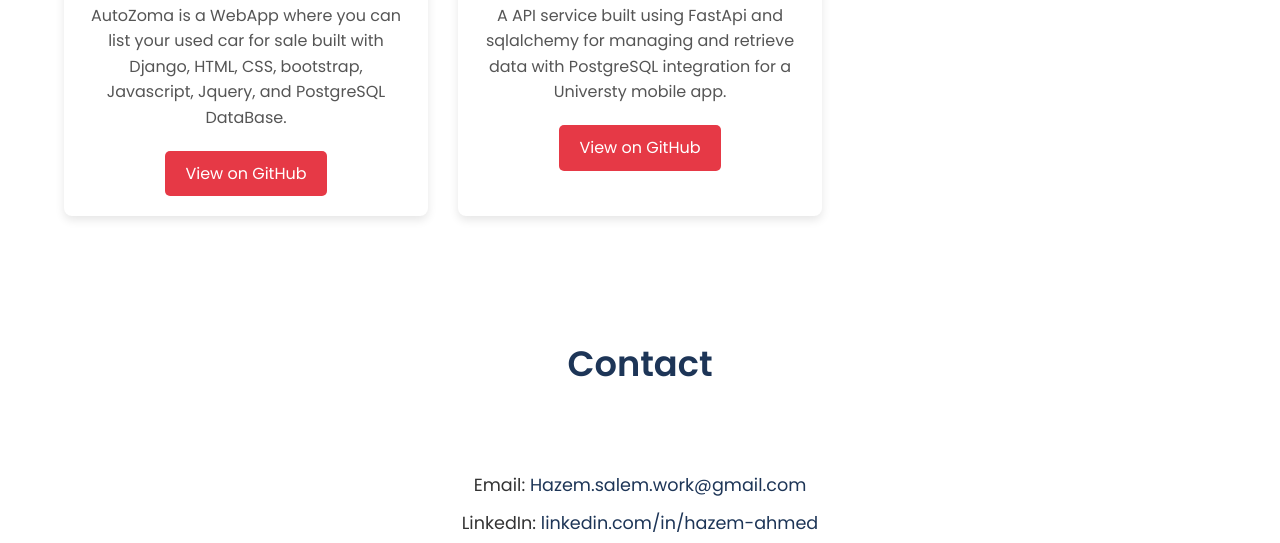
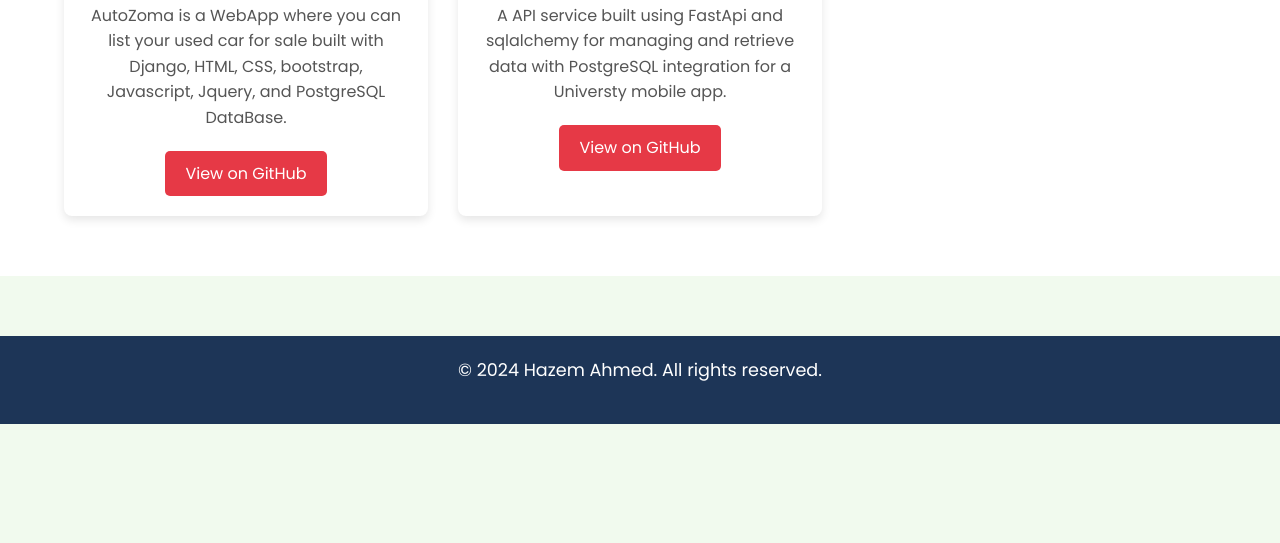
Before and after one commit to Hazem-Ahmed-Salem/Hazem-Ahmed-Salem.github.io, a plain HTML site: page index.html in a window 1280 px wide. Shown: the part 1239-1782 px from the top of the page. After the commit the page ends 1663 px from the top, so only its background shows below. Drawn offline with Linux system fonts and the light colour scheme.

Commit message:
Update index.html

```diff
--- a/index.html
+++ b/index.html
@@ -19,8 +19,8 @@
       <p class="subtitle">Backend Engineer | Problem Solver | Passionate Learner</p>
       <div class="flex">
       <a href="https://github.com/Hazem-Ahmed-Salem" target="_blank"><i class="fa-brands fa-github icon"></i></a>
-      <a href="https://www.linkedin.com/in/hazem-ahmed-746520264/" ><i class="fa-brands fa-linkedin icon"></i></a>
-      <a href="mailto:Hazem.salem.work@gmail.com"><i class="fa fa-envelope icon" aria-hidden="true"></i></a>
+      <a href="https://www.linkedin.com/in/hazem-ahmed-746520264/" target="_blank"><i class="fa-brands fa-linkedin icon"></i></a>
+      <a href="mailto:Hazem.salem.work@gmail.com" target="_blank"><i class="fa fa-envelope icon" aria-hidden="true"></i></a>
       </div>
         </div>
   </header>
@@ -56,18 +56,6 @@
     </div>
   </section>
 
-  <!-- Contact Section -->
-  <section id="contact" class="section">
-    <div class="container">
-      <h2 class="section-title">Contact</h2>
-      <p>If you'd like to collaborate, discuss opportunities, or just chat about tech, feel free to reach out!</p>
-      <ul class="contact-list">
-        <li>Email: <a href="mailto:Hazem.salem.work@gmail.com">Hazem.salem.work@gmail.com</a></li>
-        <li>LinkedIn: <a href="https://www.linkedin.com/in/hazem-ahmed-746520264/" target="_blank">linkedin.com/in/hazem-ahmed</a></li>
-        <li>GitHub: <a href="https://github.com/Hazem-Ahmed-Salem" target="_blank"><i class="fa-brands fa-github"></i></a></li>
-      </ul>
-    </div>
-  </section>
 
   <!-- Footer Section -->
   <footer>
```
